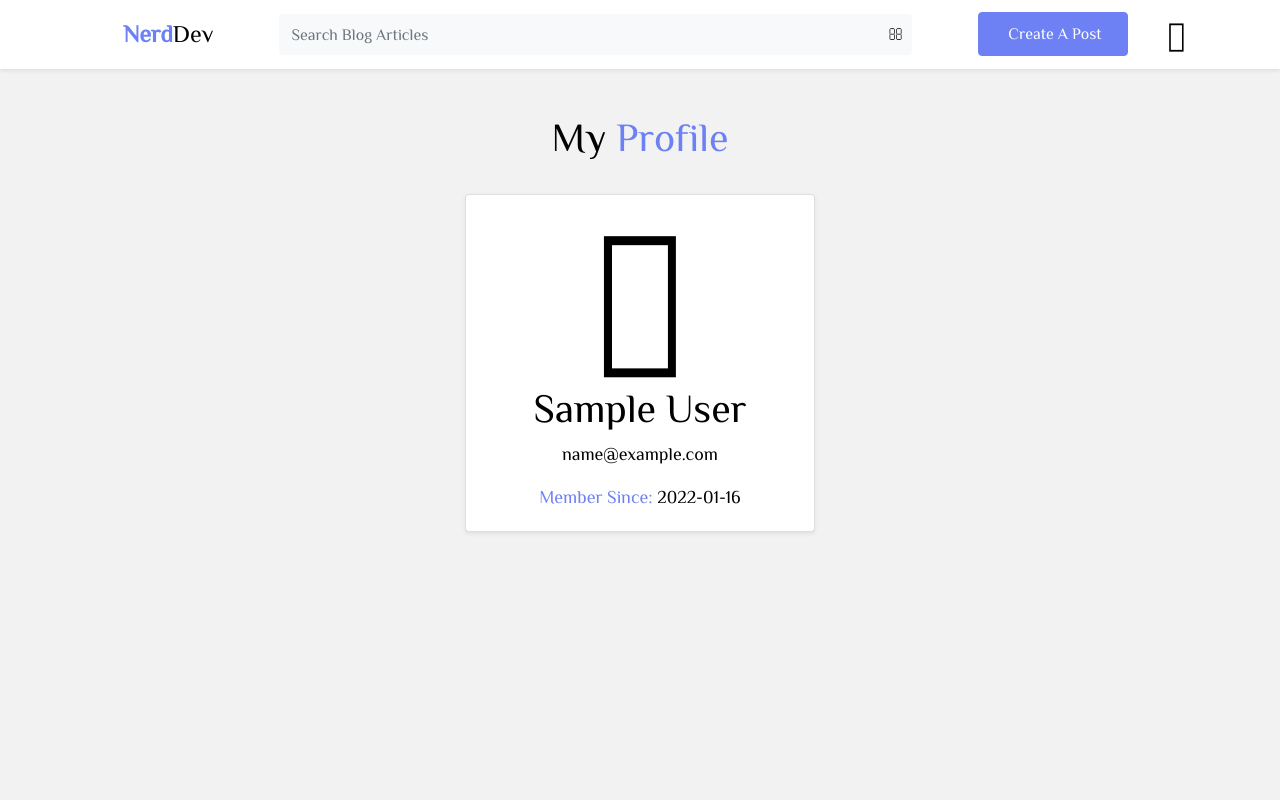
After one commit to steve-njuguna-k/Flask-Blog, a Flask app: page /profile in a window 1280 px wide. The commit adds this page. Run offline with Flask 2, Linux system fonts and the light colour scheme; the visitor is signed in with stand-in values (Sample User, id 1); data comes from the database, SQL or seed files in the repository; some libraries are stand-ins or nearby versions.

```diff
--- a/app/static/assets/css/style.css
+++ b/app/static/assets/css/style.css
@@ -1,5 +1,5 @@
 body {
-    font-family:'Poppins', Tahoma, Geneva, Verdana, sans-serif;
+    font-family:'Philosopher', Tahoma, Geneva, Verdana, sans-serif;
     background-color: #f2f2f2;
     color: #000;
 }
@@ -519,6 +519,14 @@ a:hover {
 	align-self: flex-start;
 }
 
+.col-sm-3.sticky-top {
+	align-self: flex-start;
+}
+
+.col-md-3.sticky-top {
+	align-self: flex-start;
+}
+
 .container-full {
     width: 100%;
     padding-right: 0px;
@@ -554,3 +562,18 @@ a:hover {
     background-color: #dd0000!important;
 	border-radius: .25rem;
 }
+
+.pills{
+	display:flex;
+	justify-content:center;
+	align-items:center;
+}
+
+.nav-pills .navlink.active, .nav-pills .show>.navlink {
+    color: #fff;
+    background-color: #6d81f5;
+	padding: 0.375rem 0.75rem;
+	border-radius: 0.25rem;
+	margin-left: 20px;
+	margin-right: 20px;
+}
--- a/app/templates/Base.html
+++ b/app/templates/Base.html
@@ -8,7 +8,7 @@
     <link rel="shortcut icon" href="{{ url_for('static', filename='favicon.ico') }}" type="image/x-icon">
     <link rel="stylesheet" href="https://cdnjs.cloudflare.com/ajax/libs/twitter-bootstrap/4.6.0/css/bootstrap.min.css">
     <link rel="stylesheet" href="https://cdnjs.cloudflare.com/ajax/libs/font-awesome/5.15.4/css/all.min.css">
-    <link rel="stylesheet" href="https://fonts.googleapis.com/css?family=Poppins">
+    <link rel="stylesheet" href="https://fonts.googleapis.com/css?family=Philosopher">
     <link rel="stylesheet" href="https://pro.fontawesome.com/releases/v5.10.0/css/all.css" integrity="sha384-AYmEC3Yw5cVb3ZcuHtOA93w35dYTsvhLPVnYs9eStHfGJvOvKxVfELGroGkvsg+p" crossorigin="anonymous"/>
     <link rel="stylesheet" href="{{ url_for('static', filename='assets/css/style.css') }}">
     <title>Nerd Dev - Interesting Topics In Tech</title>
--- a/app/templates/Navbar.html
+++ b/app/templates/Navbar.html
@@ -31,7 +31,7 @@
                         <i class="fal fa-user-circle fa-2x"></i>
                         </button>
                         <div class="dropdown-menu" aria-labelledby="dropdownMenuButton">
-                            <a class="dropdown-item" href="#"><i class="fal fa-user-alt"></i> My Profile</a>
+                            <a class="dropdown-item" href="{{ url_for('profile') }}"><i class="fal fa-user-alt"></i> My Profile</a>
                             <a class="dropdown-item" href="{{ url_for('my_posts') }}"><i class="fal fa-file-alt"></i> My Posts</a>
                             <a class="dropdown-item" href="{{ url_for('logout') }}"><i class="fal fa-sign-out"></i> Logout</a>
                         </div>
--- /dev/null
+++ b/app/templates/Profile.html
@@ -0,0 +1,46 @@
+{% extends "Base.html" %}
+
+<div class="container">
+	{% include 'Navbar.html' %}
+</div>
+
+{% block content %}
+
+<div class="container main-section">
+    <div class="contaier">
+        <b><h1 class="text-center py-4">My <span class="logocolour">Profile</span></h1></b>
+    </div>
+	<div class="row">
+		<div class="col-sm-12 text-center center-pane">
+			{% with messages = get_flashed_messages(with_categories=true) %}
+				{% if messages %}
+					{% for category, message in messages %}
+						<div class="alert alert-{{ category }} alert-dismissible fade show text-center" role="alert">
+							<span>{{ message }}</span>
+							<button type="button" class="close" data-dismiss="alert" aria-label="Close">
+							<span aria-hidden="true">&times;</span>
+							</button>
+						</div>
+					{% endfor %}
+				{% endif %}
+			{% endwith %}
+            <div class="row ">
+                <div class="col-sm-4 text-center"></div>
+                    <div class="col-sm-4 text-center">
+                        <div class="card shadow-sm">
+                            <div class="card-body">
+                                <i class="fal fa-user-circle fa-10x icon-colour"></i>
+                                <br>
+                                <h1 class="card-text text-dark" style="margin-top: 10px;">{{ user.first_name }} {{ user.last_name }}</h1>
+                                <p class="card-text text-dark" style="font-size: large;">{{ user.email }}</p>
+                                <p class="card-text text-dark" style="font-size: large;"><span class="text-primary">Member Since:</span> {{ user.registered_on.strftime('%Y-%m-%d') }}</p>
+                            </div>
+                        </div>
+                    </div>
+                <div class="col-sm-4 text-center"></div>
+            </div>
+        </div>
+     </div>
+</div>
+
+{% endblock %}
--- a/app/views.py
+++ b/app/views.py
@@ -8,11 +8,16 @@ from .forms import CommentsForm, LoginForm, RegisterForm, BlogPostsForm, EditBlo
 from flask_bcrypt import Bcrypt
 from .token import confirm_token, generate_confirmation_token
 bcrypt = Bcrypt(app)
+import requests
 
 @app.route('/')
 def home():
+    random_api = requests.get("https://api.quotable.io/random")
+    quotes_api = requests.get("https://quotable.io/quotes?tags=technology")
+    quotes = quotes_api.json()
+    random = random_api.json()
     posts = Posts.query.all()
-    return render_template('Index.html', posts = posts)
+    return render_template('Index.html', posts = posts, quotes = quotes, random = random)
 
 @app.route('/register', methods = ['GET', 'POST'])
 def register():
@@ -192,3 +197,8 @@ def delete_post(id):
 def my_posts():
     posts = Posts.query.filter_by(user_id = current_user._get_current_object().id)
     return render_template('My Posts.html', posts = posts)
+
+@app.route('/profile')
+def profile():
+    user = current_user._get_current_object()
+    return render_template('Profile.html', user = user)
--- a/requirements.txt
+++ b/requirements.txt
@@ -1,13 +1,16 @@
 alembic==1.7.5
 bcrypt==3.2.0
 blinker==1.4
+certifi==2021.10.8
 cffi==1.15.0
+charset-normalizer==2.0.10
 click==8.0.3
 colorama==0.4.4
 dnspython==2.1.0
 email-validator==1.1.3
 Flask==2.0.2
 Flask-Bcrypt==0.7.1
+Flask-CKEditor==0.4.6
 Flask-DotEnv==0.1.2
 flask-heroku==0.1.9
 Flask-Login==0.5.0
@@ -24,7 +27,9 @@ MarkupSafe==2.0.1
 psycopg2==2.9.3
 pycparser==2.21
 python-dotenv==0.19.2
+requests==2.27.1
 six==1.16.0
 SQLAlchemy==1.4.29
+urllib3==1.26.8
 Werkzeug==2.0.2
 WTForms==3.0.1
```
Also changed, not shown: app/templates/Index.html (+17 -29 lines), app/templates/Post.html (+34 -1 lines), app/static/assets/profile-pics/default.png, 1 other file.
